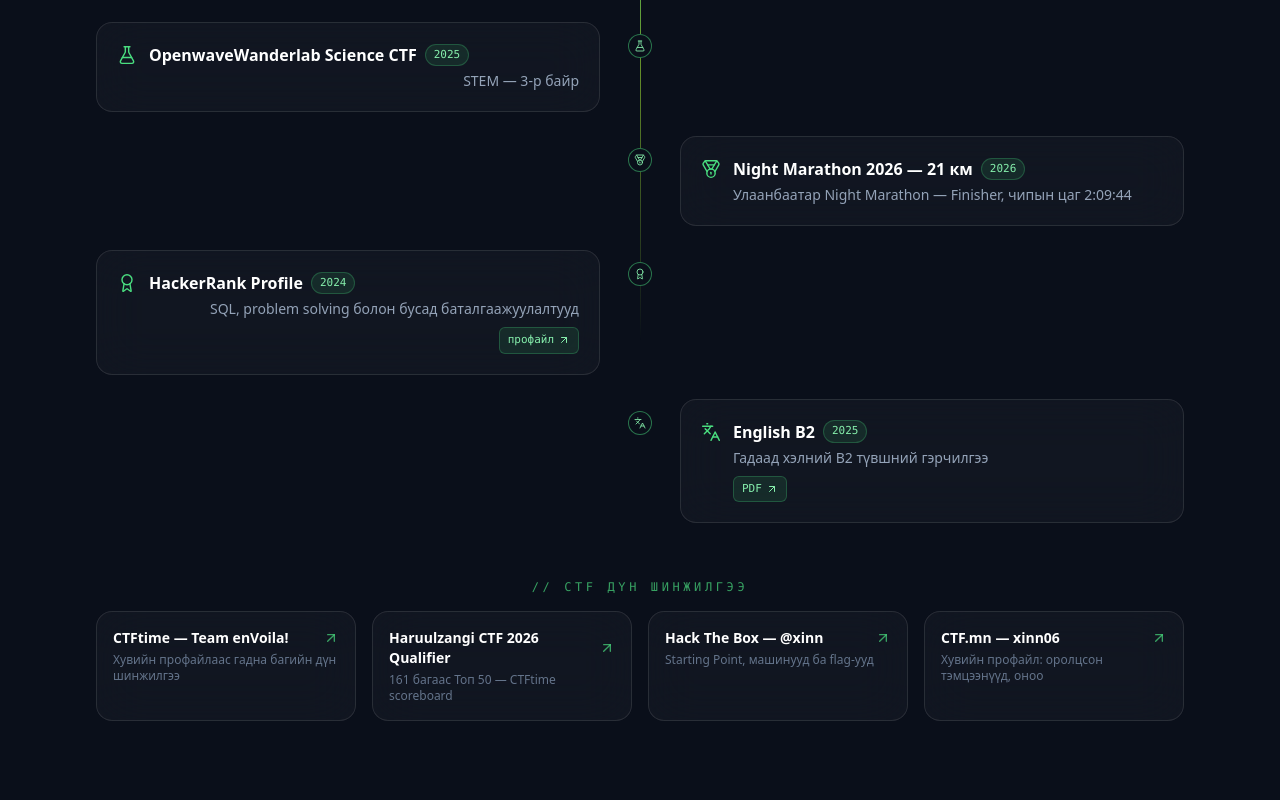
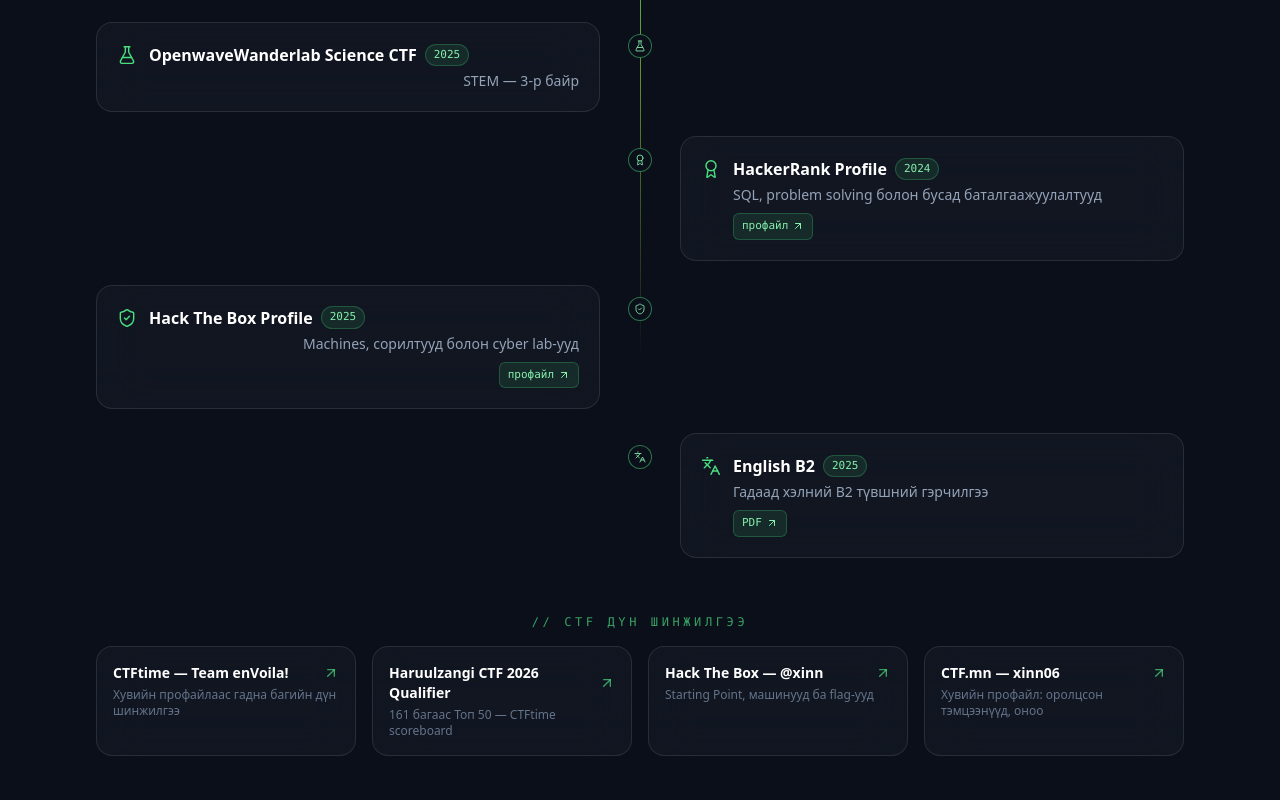
Before and after one commit to Zaprilli/Portfolio_web, a Next.js app: page / in a window 1280 px wide. Shown: the part 1280-2080 px from the top of the page. Built offline with nearby package versions, Linux system fonts and the light colour scheme.

Commit message:
content: IT-only achievements (HTB profile), clean interests, link TETR.IO channel, add HR/HTB socials

```diff
--- a/components/Interests.tsx
+++ b/components/Interests.tsx
@@ -1,12 +1,13 @@
 'use client';
 
 import { motion } from 'framer-motion';
+import { ExternalLink } from 'lucide-react';
 import SectionHeading, { Reveal } from './SectionHeading';
 import { Icon } from './icons';
 import { useLang } from '@/lib/lang-context';
 import { content } from '@/lib/content';
 
-const interestIcons = ['cpu', 'footprints', 'mountain', 'puzzle', 'dumbbell'];
+const interestIcons = ['cpu', 'mountain', 'puzzle', 'dumbbell'];
 
 export default function Interests() {
   const { lang } = useLang();
@@ -17,9 +18,9 @@
       <div className="section-shell">
         <SectionHeading titleKey="interestsSection" subtitleKey="interestsSection" />
 
-        <div className="grid gap-4 sm:grid-cols-2 lg:grid-cols-3">
-          {items.map((item, i) => (
-            <Reveal key={item.en} delay={i * 0.08}>
+        <div className="grid gap-4 sm:grid-cols-2 lg:grid-cols-4">
+          {items.map((item, i) => {
+            const card = (
               <motion.div
                 whileHover={{ y: -8, rotate: i % 2 === 0 ? -1.5 : 1.5 }}
                 transition={{ type: 'spring', stiffness: 300, damping: 18 }}
@@ -31,9 +32,27 @@
                 <p className="text-sm font-medium text-slate-300 transition group-hover:text-white">
                   {item[lang]}
                 </p>
+                {item.href && (
+                  <span className="inline-flex items-center gap-1 font-mono text-[11px] text-brand-400 transition group-hover:text-brand-300">
+                    {new URL(item.href).hostname.replace(/^www\./, '')}
+                    <ExternalLink className="h-3 w-3" />
+                  </span>
+                )}
               </motion.div>
-            </Reveal>
-          ))}
+            );
+
+            return (
+              <Reveal key={item.en} delay={i * 0.08}>
+                {item.href ? (
+                  <a href={item.href} target="_blank" rel="noopener noreferrer" className="block h-full">
+                    {card}
+                  </a>
+                ) : (
+                  card
+                )}
+              </Reveal>
+            );
+          })}
         </div>
       </div>
     </section>
--- a/components/Socials.tsx
+++ b/components/Socials.tsx
@@ -19,6 +19,30 @@
     icon: (
       <svg className={glyph} viewBox="0 0 24 24" fill="currentColor" aria-hidden>
         <path d="M12 .5A11.5 11.5 0 0 0 .5 12a11.5 11.5 0 0 0 7.86 10.92c.58.1.79-.25.79-.56v-2c-3.2.7-3.88-1.37-3.88-1.37-.53-1.34-1.3-1.7-1.3-1.7-1.05-.72.08-.7.08-.7 1.16.08 1.77 1.2 1.77 1.2 1.03 1.77 2.7 1.26 3.36.96.1-.75.4-1.26.73-1.55-2.55-.29-5.24-1.28-5.24-5.7 0-1.26.45-2.3 1.19-3.1-.12-.3-.52-1.47.11-3.05 0 0 .97-.31 3.18 1.18a11 11 0 0 1 5.8 0c2.2-1.5 3.17-1.18 3.17-1.18.63 1.58.23 2.76.12 3.05.74.8 1.18 1.84 1.18 3.1 0 4.43-2.69 5.4-5.25 5.69.41.36.78 1.06.78 2.14v3.17c0 .31.2.67.8.56A11.5 11.5 0 0 0 23.5 12 11.5 11.5 0 0 0 12 .5Z" />
+      </svg>
+    ),
+  },
+  {
+    label: 'HackerRank',
+    href: 'https://www.hackerrank.com/profile/velectro0426',
+    icon: (
+      <svg className={glyph} viewBox="0 0 24 24" fill="none" stroke="#00EA64" strokeWidth="1.8" aria-hidden>
+        <rect x="2" y="2" width="20" height="20" rx="4" />
+        <path
+          d="M8 8 4.5 12 8 16M16 8l3.5 4L16 16M13.2 7l-2.4 10"
+          strokeLinecap="round"
+          strokeLinejoin="round"
+        />
+      </svg>
+    ),
+  },
+  {
+    label: 'Hack The Box',
+    href: 'https://app.hackthebox.com/users/xinn',
+    icon: (
+      <svg className={glyph} viewBox="0 0 24 24" fill="none" stroke="#9FEF00" strokeWidth="1.8" aria-hidden>
+        <path d="M12 2.5 4.5 5.5v6c0 4.6 3.2 8.4 7.5 9.5 4.3-1.1 7.5-4.9 7.5-9.5v-6L12 2.5Z" strokeLinejoin="round" />
+        <path d="M9.5 8.5v5M14.5 8.5v5M9.5 11h5" strokeLinecap="round" />
       </svg>
     ),
   },
--- a/lib/content.ts
+++ b/lib/content.ts
@@ -86,7 +86,7 @@
   interestsSection: {
     heading: { mn: string; en: string };
     subheading: { mn: string; en: string };
-    items: { mn: string; en: string }[];
+    items: { mn: string; en: string; href?: string }[];
   };
   contactSection: {
     heading: { mn: string; en: string };
@@ -192,9 +192,8 @@
     },
     items: [
       { mn: 'Техник угсаралт & дотфайл', en: 'Hardware Assembly & Dotfiles' },
-      { mn: 'Night Marathon 21 км гүйлт (Strava 5K Challenge)', en: 'Night Marathon 21 km Running (Strava 5K Challenge)' },
       { mn: 'Ууланд алхалт', en: 'Mountain Hiking' },
-      { mn: 'Оюун ухааны puzzle тоглоом (TETR.IO, Sudoku)', en: 'Puzzle & IQ Games (TETR.IO, Sudoku)' },
+      { mn: 'Оюун ухааны puzzle тоглоом (TETR.IO, Sudoku)', en: 'Puzzle & IQ Games (TETR.IO, Sudoku)', href: 'https://ch.tetr.io/u/mrgd06' },
       { mn: 'Волейбол & биеийн тамир', en: 'Volleyball & Fitness' },
     ],
   },
@@ -266,17 +265,18 @@
     icon: 'flask',
   },
   {
-    event: 'Night Marathon 2026 — 21 км',
-    detail: { mn: 'Улаанбаатар Night Marathon — Finisher, чипын цаг 2:09:44', en: 'Ulaanbaatar Night Marathon — Finisher, chip time 2:09:44' },
-    year: '2026',
-    icon: 'medal',
-  },
-  {
     event: 'HackerRank Profile',
     detail: { mn: 'SQL, problem solving болон бусад баталгаажуулалтууд', en: 'SQL, problem solving and other certifications' },
     year: '2024',
     icon: 'award',
     href: 'https://www.hackerrank.com/profile/velectro0426',
+  },
+  {
+    event: 'Hack The Box Profile',
+    detail: { mn: 'Machines, сорилтууд болон cyber lab-ууд', en: 'Machines, challenges and cyber labs' },
+    year: '2025',
+    icon: 'shield-check',
+    href: 'https://app.hackthebox.com/users/xinn',
   },
   {
     event: 'English B2',
```
